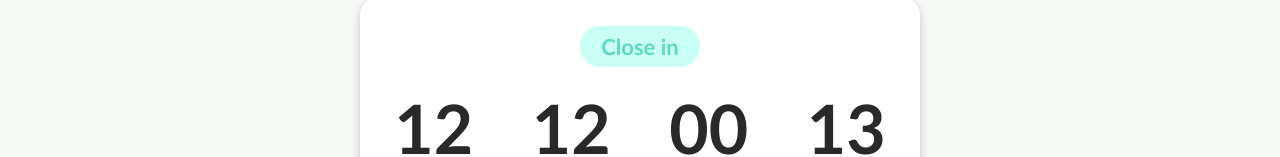
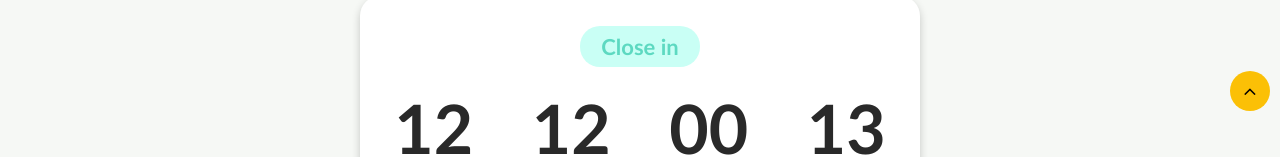
Before and after one commit to front-end-by-rimantas/37-grupe-portfolio-docland, a plain HTML site: page index.html in a window 1280 px wide. Shown: the part 679-836 px from the top of the page. Drawn offline with Linux system fonts and the light colour scheme.

Commit message:
back to top stile

```diff
--- a/css/pages/home.css
+++ b/css/pages/home.css
@@ -268,6 +268,36 @@ box-shadow: 0 2px 16px #ccc;
 /* footer end */
 
 /* back to top start */
+.back{
+    display: block;
+    border: none;
+    float: right;
+    border-radius: 2cm;
+    position: fixed;
+    bottom: 10px;
+    right: 10px;
+    background-color: #FBC006;
+    width: 40px;
+    height: 40px;
+    text-align: center;
+    justify-self: center;
+}
+
+.btn-top {
+    text-decoration: none;
+    padding: 10px 25px;
+    border:1px solid #5dd9c1;
+    border-radius: 5px;
+    color: black;
+    font-size: 20px;
+}
+
+.back > .btn-top {
+    border: none;
+    padding: 10px;
+
+}
+
 /* back to top end */
 
 /* Student review start*/
--- a/index.html
+++ b/index.html
@@ -334,7 +334,9 @@
 <!--footer end-->
 
 <!--back to top button start-->
-back to top
+<div class="back">
+ <a href="#" class="btn-top fa fa-angle-up"></a>
+</div>
 <!--back to top button end-->
 
 </body>
```
